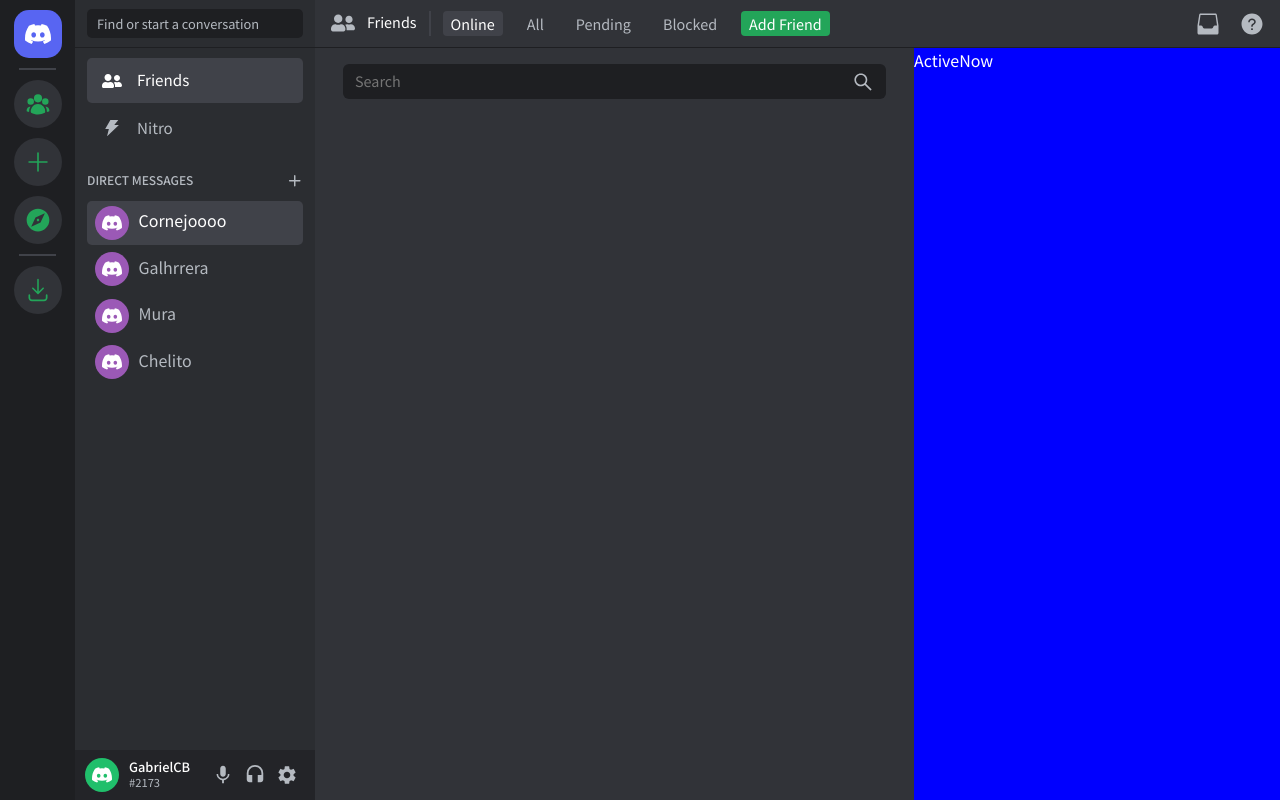
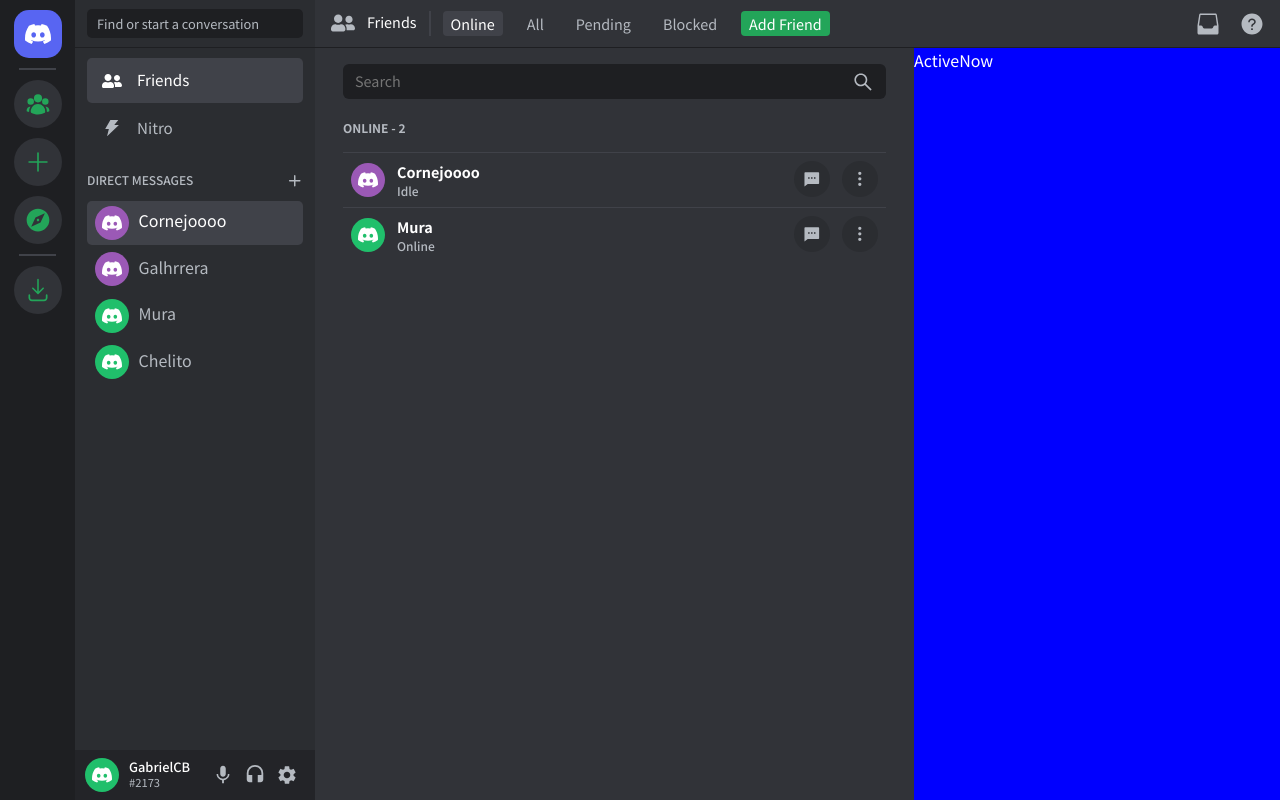
Before and after one commit to GabrielCornejoB/discord-clone, a React (Vite) app: page / in a window 1280 px wide. Built offline with nearby package versions, Linux system fonts and the light colour scheme.

Commit message:
Online Friends section

```diff
--- a/src/components/OnlineFriends/OnlineFriends.module.scss
+++ b/src/components/OnlineFriends/OnlineFriends.module.scss
@@ -21,4 +21,16 @@
       flex-grow: 1;
     }
   }
+  .friendsList {
+    display: flex;
+    flex-direction: column;
+    justify-content: flex-start;
+    margin-top: 20px;
+    h2 {
+      font-size: 0.75rem;
+      color: v.$txt-secondary;
+      font-weight: bold;
+      margin-bottom: 16px;
+    }
+  }
 }
--- a/src/components/OnlineFriends/OnlineFriends.tsx
+++ b/src/components/OnlineFriends/OnlineFriends.tsx
@@ -3,6 +3,7 @@
 import { AiOutlineSearch } from "react-icons/ai";
 import { IoMdClose } from "react-icons/io";
 import s from "./OnlineFriends.module.scss";
+import FriendsListItem from "./components/FriendsListItem";
 
 const OnlineFriends = () => {
   const [text, setText] = useState("");
@@ -20,6 +21,11 @@
           {text ? <IoMdClose /> : <AiOutlineSearch />}
         </IconContext.Provider>
       </div>
+      <div className={s.friendsList}>
+        <h2>ONLINE - 2</h2>
+        <FriendsListItem name="Cornejoooo" status="Idle" color="purple" />
+        <FriendsListItem name="Mura" status="Online" color="green" />
+      </div>
     </div>
   );
 };
--- /dev/null
+++ b/src/components/OnlineFriends/components/FriendsListItem.module.scss
@@ -0,0 +1,53 @@
+@use "../../../styles/variables" as v;
+
+.listItem {
+  display: flex;
+  flex-direction: row;
+  justify-content: space-between;
+  align-items: center;
+  border-top: 1.5px solid v.$activeItem;
+  padding: 8px;
+  cursor: pointer;
+  &:hover {
+    background: v.$activeItem;
+  }
+  .left {
+    display: flex;
+    flex-direction: row;
+    align-items: center;
+    gap: 12px;
+    .profileInfo {
+      display: flex;
+      flex-direction: column;
+      h3 {
+        font-size: 0.9rem;
+        font-weight: bold;
+      }
+      span {
+        font-size: 0.75rem;
+        color: v.$txt-secondary;
+        font-weight: 500;
+      }
+    }
+  }
+  .right {
+    display: flex;
+    flex-direction: row;
+    gap: 12px;
+    height: 100%;
+    .icon {
+      $dimensions: 36px;
+      display: grid;
+      place-items: center;
+      background: v.$friendsBar;
+      color: v.$txt-secondary;
+      height: $dimensions;
+      width: $dimensions;
+      font-size: 1.1rem;
+      border-radius: 50%;
+      &:hover {
+        color: v.$txt-primary;
+      }
+    }
+  }
+}
--- /dev/null
+++ b/src/components/OnlineFriends/components/FriendsListItem.tsx
@@ -0,0 +1,33 @@
+import { ProfileIcon } from "../../ProfileIcon";
+import { BsThreeDotsVertical } from "react-icons/bs";
+import { RiMessage2Fill } from "react-icons/ri";
+import s from "./FriendsListItem.module.scss";
+
+interface Props {
+  name: string;
+  status: "Online" | "Idle";
+  color: "green" | "purple";
+}
+
+const FriendsListItem = ({ name, status, color }: Props) => {
+  return (
+    <li className={s.listItem}>
+      <div className={s.left}>
+        <ProfileIcon color={color} />
+        <div className={s.profileInfo}>
+          <h3>{name}</h3>
+          <span>{status}</span>
+        </div>
+      </div>
+      <div className={s.right}>
+        <div className={s.icon}>
+          <RiMessage2Fill />
+        </div>
+        <div className={s.icon}>
+          <BsThreeDotsVertical />
+        </div>
+      </div>
+    </li>
+  );
+};
+export default FriendsListItem;
--- a/src/components/PrivateChannels/components/Chat.tsx
+++ b/src/components/PrivateChannels/components/Chat.tsx
@@ -6,6 +6,7 @@
   isActive?: boolean;
   index: number;
   handleClick: (index: number) => void;
+  color: "green" | "purple";
 }
 
 const Chat = ({
@@ -13,13 +14,14 @@
   isActive = false,
   handleClick,
   index,
+  color,
 }: Props) => {
   return (
     <div
       className={`${s.chat} ${isActive && s.active}`}
       onClick={() => handleClick(index)}
     >
-      <ProfileIcon color="purple" />
+      <ProfileIcon color={color} />
       <span>{name}</span>
     </div>
   );
--- a/src/components/PrivateChannels/components/Chats.tsx
+++ b/src/components/PrivateChannels/components/Chats.tsx
@@ -4,7 +4,6 @@
 import Chat from "./Chat";
 import { useState } from "react";
 
-const initialChats = ["Cornejoooo", "Galhrrera", "Mura", "Chelito"];
 // const colors = ["#2ecc71", "#ff6b6b", "#feca57", "#9b59b6", "#3498db"];
 
 const Chats = () => {
@@ -23,15 +22,34 @@
         </IconContext.Provider>
       </header>
       <ul>
-        {initialChats.map((user, index) => (
-          <Chat
-            key={index}
-            name={user}
-            index={index}
-            isActive={activeChat == index}
-            handleClick={handleActiveChat}
-          />
-        ))}
+        <Chat
+          name="Cornejoooo"
+          index={0}
+          isActive={activeChat == 0}
+          handleClick={handleActiveChat}
+          color="purple"
+        />
+        <Chat
+          name="Galhrrera"
+          index={1}
+          isActive={activeChat == 1}
+          handleClick={handleActiveChat}
+          color="purple"
+        />
+        <Chat
+          name="Mura"
+          index={2}
+          isActive={activeChat == 2}
+          handleClick={handleActiveChat}
+          color="green"
+        />
+        <Chat
+          name="Chelito"
+          index={3}
+          isActive={activeChat == 3}
+          handleClick={handleActiveChat}
+          color="green"
+        />
       </ul>
     </section>
   );
```
